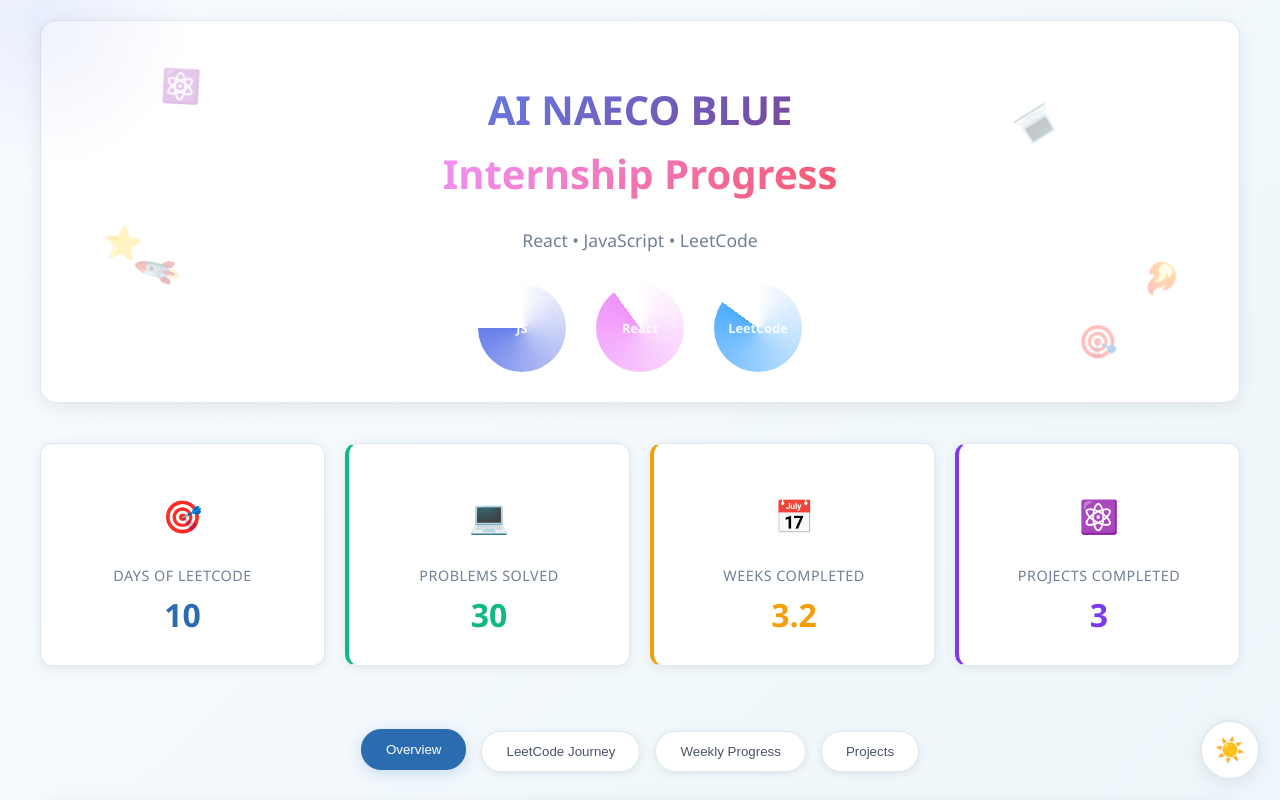
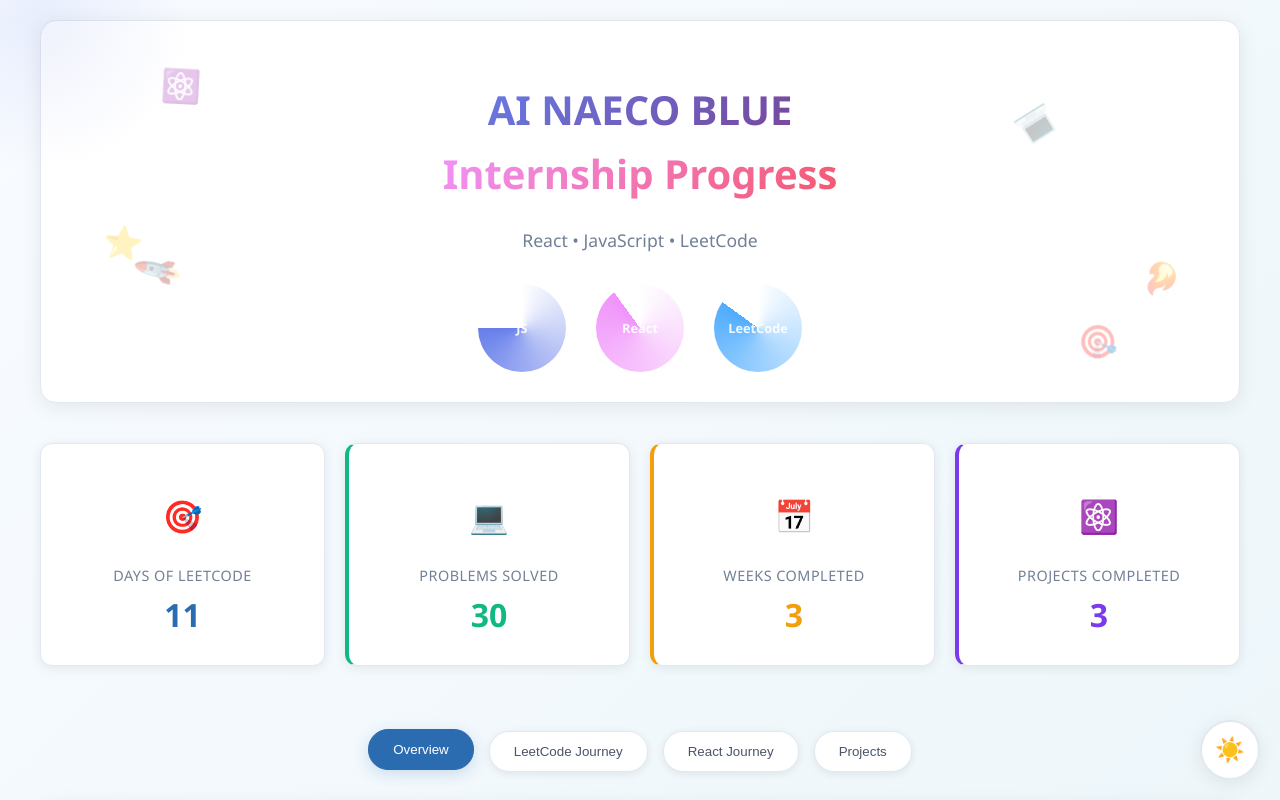
Before and after one commit to subhan-0786/Internship-AINaecoBlue, a React (Create React App) app: page / in a window 1280 px wide. Shown: the top 800 px of the page. Built offline with nearby package versions, Linux system fonts and the light colour scheme.

Commit message:
README Updated

```diff
--- a/package.json
+++ b/package.json
@@ -24,7 +24,7 @@
     "deploy": "gh-pages -d build"
   },
   "devDependencies": {
-    "gh-pages": "^6.1.1"
+    "gh-pages": "^6.3.0"
   },
   "eslintConfig": {
     "extends": [
--- a/src/components/Navigation.js
+++ b/src/components/Navigation.js
@@ -19,7 +19,7 @@
         className={`nav-btn ${activeSection === 'weekly' ? 'active' : ''}`}
         onClick={() => showSection('weekly')}
       >
-        Weekly Progress
+        React Journey
       </button>
       <button
         className={`nav-btn ${activeSection === 'projects' ? 'active' : ''}`}
--- a/src/components/Projects.js
+++ b/src/components/Projects.js
@@ -11,13 +11,12 @@
       linkType: "demo"
     },
     {
-      title: "React Learning Projects",
-      description: "Built multiple React projects while following the \"Chai aur React\" playlist, including background changer, currency converter, and context API implementations.",
-      techStack: ["React", "JSX", "Hooks", "Context API", "Redux Toolkit", "Appwrite"],
-      // Add your React projects GitHub link here if available
-      // link: "https://github.com/your-username/react-projects",
-      // linkText: "View on GitHub",
-      // linkType: "github"
+      title: "Weather App",
+      description: "Weather App, a sleek and modern single-page application built with React to provide real-time weather information for cities worldwide.",
+      techStack: ["React", "JSX", "Hooks", "Context API", "Redux Reducer"],
+      link: "https://subhan-0786.github.io/weatherApp/",
+      linkText: "Visit",
+      linkType: "website"
     },
     {
       title: "Object & Array Destructuring Assignment",
--- a/src/components/StatCards.js
+++ b/src/components/StatCards.js
@@ -7,7 +7,7 @@
         <div className="stat-card">
           <h1> 🎯 </h1>
           <span className="stat-label">Days of LeetCode</span>
-          <span className="stat-number">10</span>
+          <span className="stat-number">11</span>
         </div>
         <div className="stat-card" style={{ borderLeft: '4px solid #10b981' }}>
           <h1> 💻 </h1>
@@ -17,7 +17,7 @@
         <div className="stat-card" style={{ borderLeft: '4px solid #f59e0b' }}>
           <h1> 📅 </h1>
           <span className="stat-label">Weeks Completed</span>
-          <span className="stat-number" style={{ color: '#f59e0b' }}>3.2</span>
+          <span className="stat-number" style={{ color: '#f59e0b' }}>3</span>
         </div>
         <div className="stat-card" style={{ borderLeft: '4px solid #7c3aed' }}>
           <h1> ⚛️ </h1>
--- /dev/null
+++ b/src/reportWebVitals.js
@@ -0,0 +1,13 @@
+const reportWebVitals = onPerfEntry => {
+  if (onPerfEntry && onPerfEntry instanceof Function) {
+    import('web-vitals').then(({ getCLS, getFID, getFCP, getLCP, getTTFB }) => {
+      getCLS(onPerfEntry);
+      getFID(onPerfEntry);
+      getFCP(onPerfEntry);
+      getLCP(onPerfEntry);
+      getTTFB(onPerfEntry);
+    });
+  }
+};
+
+export default reportWebVitals;
```
Also changed, not shown: 2 other files (tests, documents, lock files or other folders).
